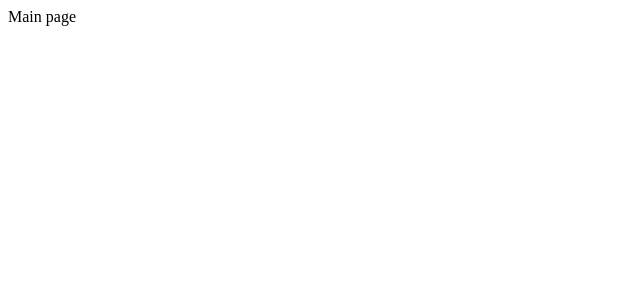
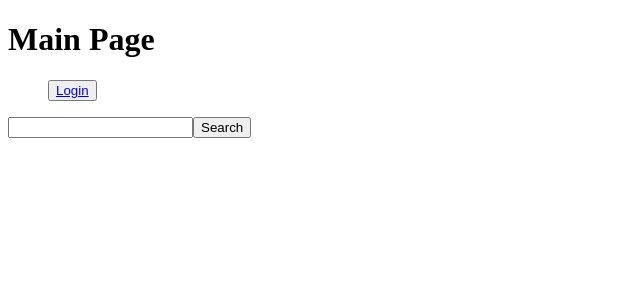
Before and after one commit to JAruliah/stock-watch, a React (Create React App) app in the folder client/: page / in a window 1280 px wide. Shown: the top 300 px of the page, without its empty margins (0-640 px from the left). Built offline with nearby package versions, Linux system fonts and the light colour scheme.

Commit message:
added dashboard

```diff
--- a/client/package.json
+++ b/client/package.json
@@ -6,6 +6,7 @@
     "@testing-library/jest-dom": "^5.14.1",
     "@testing-library/react": "^11.2.7",
     "@testing-library/user-event": "^12.8.3",
+    "cors": "^2.8.5",
     "react": "^17.0.2",
     "react-dom": "^17.0.2",
     "react-router-dom": "^5.3.0",
--- /dev/null
+++ b/client/src/components/Main/Header.js
@@ -0,0 +1,18 @@
+import React from "react";
+import Nav from "./Nav";
+import Markets from "./Markets";
+
+function Header(props){
+    return (
+        <header>
+            <h1>Main Page</h1>
+            <Nav logged={props.logged} handleLogout={props.handleLogout}/>
+            <Markets />
+
+
+        </header>
+    )
+}
+
+
+export default Header
--- /dev/null
+++ b/client/src/components/Main/Markets.js
@@ -0,0 +1,11 @@
+import React from "react";
+
+function Markets(){
+    return (
+        <div className="markets">
+
+        </div>
+    )
+}
+
+export default Markets
--- /dev/null
+++ b/client/src/components/Main/Nav.js
@@ -0,0 +1,15 @@
+import React from "react";
+import {Link} from 'react-router-dom'
+
+function Nav(props){
+    return (
+        <nav>
+            <ul>
+                {props.logged ? <button onClick={props.handleLogout}>Logout</button>: <button><Link to="/login">Login</Link></button>}
+            </ul>
+        </nav>
+    )
+}
+
+
+export default Nav
--- /dev/null
+++ b/client/src/components/Main/Search.js
@@ -0,0 +1,54 @@
+import React, {useState} from "react";
+import StockInfo from "./StockInfo";
+
+function Search(){
+    const [symbol, setSymbol] = useState('')
+    const [price, setPrice] = useState('')
+    const [dividend, setDividend] = useState('')
+    const [open, setOpen] = useState('')
+    const [low, setLow] = useState('')
+    const [high, setHigh] = useState('')
+    const [description, setDescription] = useState('')
+    const [sector, setSector] = useState('')
+    const [name, setName] = useState('')
+    const [message, setMessage] = useState('')
+
+    function submitHandler(e){
+        e.preventDefault()
+        const stockTicker = e.target.symbol.value
+        fetch(`https://www.alphavantage.co/query?function=TIME_SERIES_DAILY_ADJUSTED&symbol=${stockTicker}&apikey=${process.env.REACT_APP_API_KEY}`)
+        .then(response => response.json())
+        .then(data => {
+            fetch(`https://www.alphavantage.co/query?function=OVERVIEW&symbol=${stockTicker}&apikey=${process.env.REACT_APP_API_KEY}`)
+            .then(response => response.json())
+            .then(data => {
+                setDescription(data['Description'])
+                setSector(data['Sector'])
+                setName(data['Name'])
+            })
+            setSymbol(stockTicker)
+            const stockData = data[Object.keys(data)[1]]
+            setPrice(stockData[Object.keys(stockData)[0]]["4. close"])
+            setDividend(stockData[Object.keys(stockData)[0]]["7. dividend amount"])
+            setOpen(stockData[Object.keys(stockData)[0]]["1. open"])
+            setLow(stockData[Object.keys(stockData)[0]]["3. low"])
+            setHigh(stockData[Object.keys(stockData)[0]]["2. high"])
+            setMessage('')
+        })
+        .catch(err => {
+            console.log(err)
+            setMessage('Invalid Ticker Symbol')
+        })
+    }
+    return(
+        <form onSubmit={submitHandler}>
+            <input name="symbol" autoComplete="off" required></input>
+            <button>Search</button>
+            <p>{message}</p>
+            {message === '' && description !=='' ? <StockInfo symbol={symbol} name={name} sector={sector} description={description} dividend={dividend} open={open} low={low} high={high} price={price}/> : null}
+        </form>
+    )
+}
+
+
+export default Search
--- /dev/null
+++ b/client/src/components/Main/StockInfo.js
@@ -0,0 +1,21 @@
+import React from "react";
+
+function StockInfo(props){
+    return (
+        <div className="stock-info">
+            <h3>{props.name} <span>{props.symbol.toUpperCase()}</span></h3>
+            <p>Open: {props.open}</p>
+            <p>Low: {props.low}</p>
+            <p>High: {props.high}</p>
+            <p>Closing Price: ${props.price}</p>
+            <p>Dividend: {props.dividend}</p>
+            <p>Sector: {props.sector}</p>
+            <p>Description: {props.description}</p>
+
+
+        </div>
+    )
+}
+
+
+export default StockInfo
--- a/client/src/pages/Main.jsx
+++ b/client/src/pages/Main.jsx
@@ -1,9 +1,11 @@
 import React from "react";
-
-function Main(){
+import Header from '../components/Main/Header'
+import Search from "../components/Main/Search";
+function Main(props){
     return (
         <div>
-            Main page
+            <Header logged={props.logged} handleLogout={props.handleLogout}/>
+            <Search />
         </div>
     )
 }
```
Also changed, not shown: 1 other file (tests, documents, lock files or other folders).
